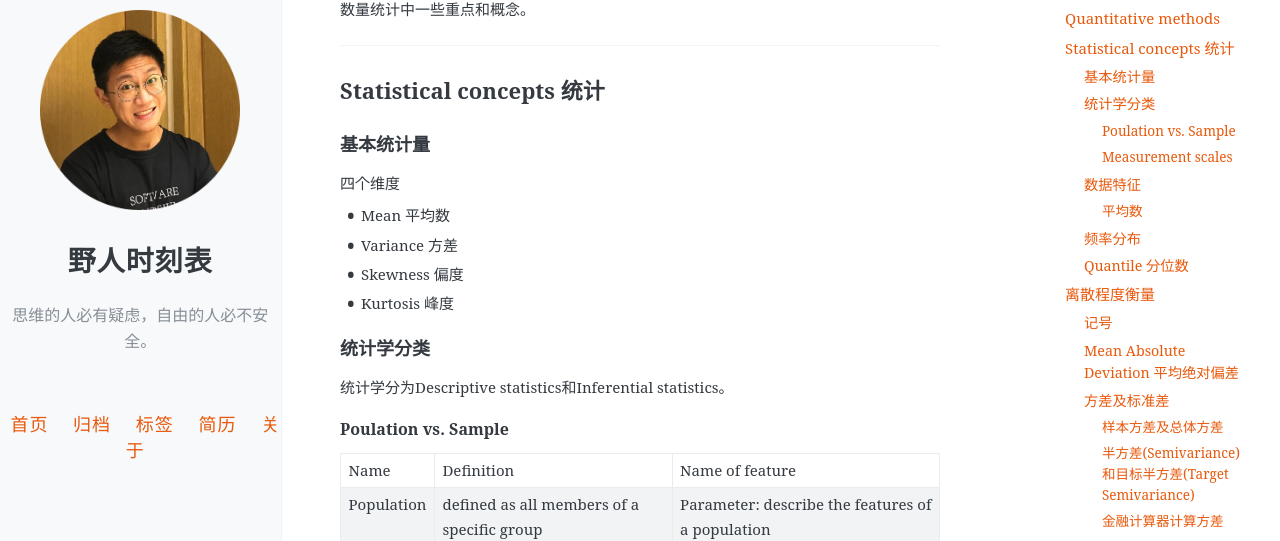
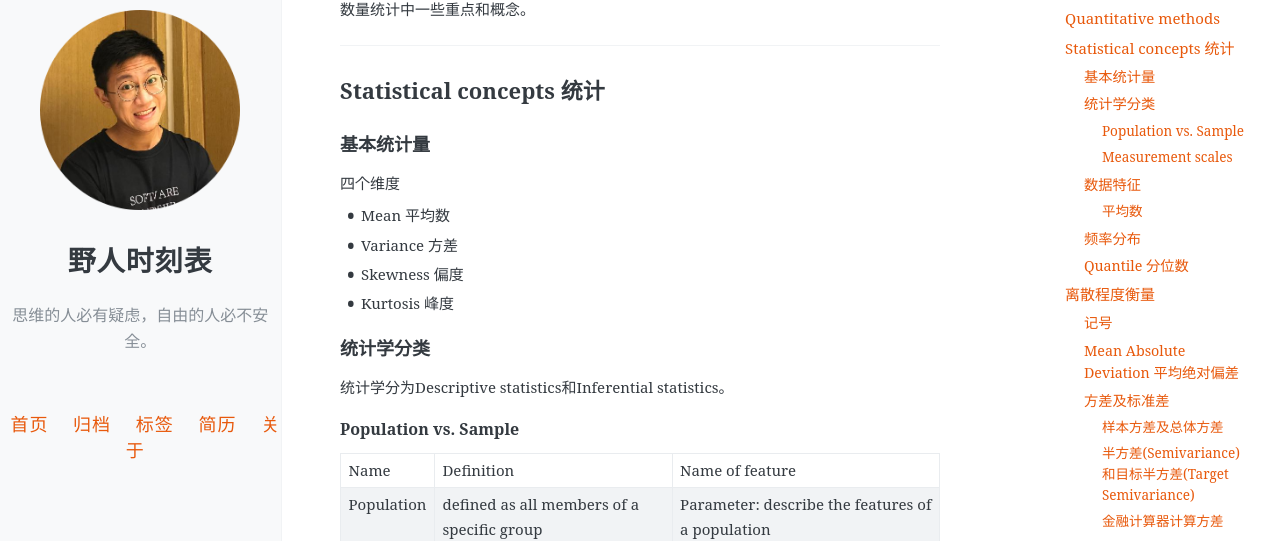
Before and after one commit to xuchi16/Lukathis.github.io, a Jekyll site: the page built from _posts/financial/2021-02-02-Quantitative-methods.markdown, in a window 1280 px wide and 900 px high. Shown: the part 110-651 px from the top of the window. Built offline with Jekyll 4.4.1, drawn with Linux system fonts in a browser that asks for light colours; formulas are drawn with MathJax 3; comment, search, counter and statistics services are not loaded.

Commit message:
fix typo

```diff
--- a/_posts/financial/2021-02-02-Quantitative-methods.markdown
+++ b/_posts/financial/2021-02-02-Quantitative-methods.markdown
@@ -25,7 +25,7 @@ tags: [Finance, Quantitative]
 
 统计学分为Descriptive statistics和Inferential statistics。
 
-### Poulation vs. Sample
+### Population vs. Sample
 
 | Name | Definition | Name of feature |
 | :--- | :--- | :--- |
```
